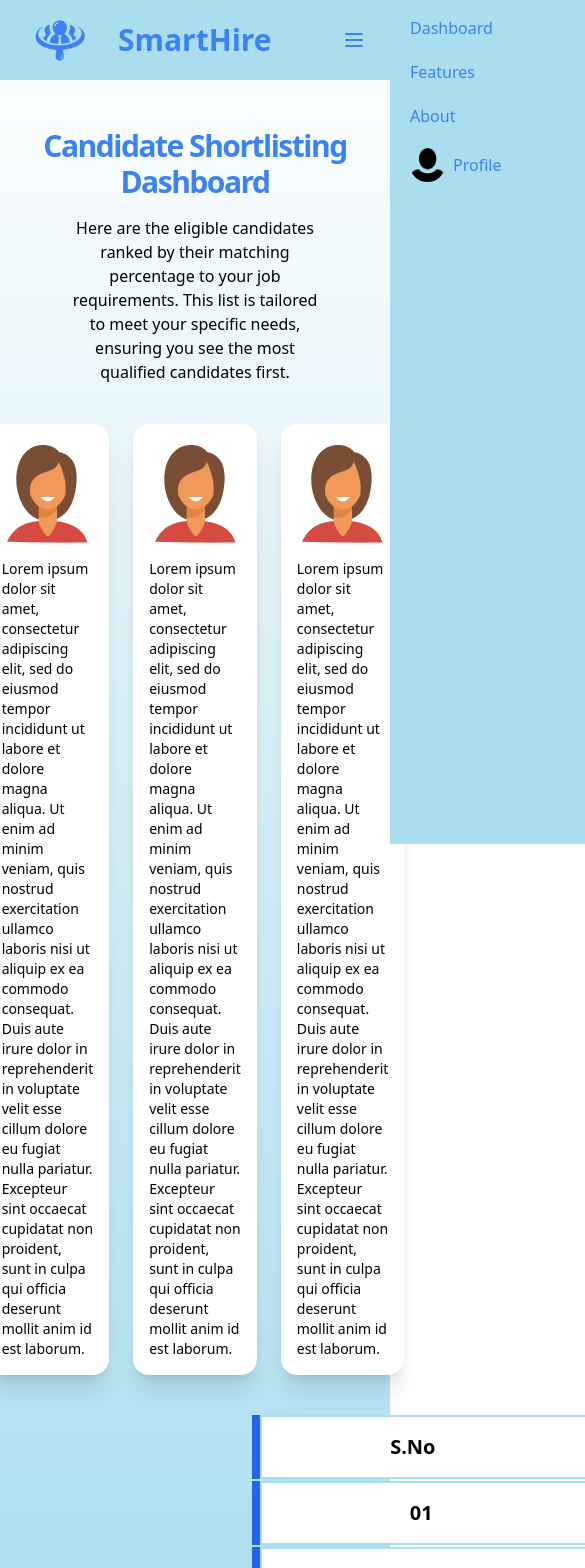
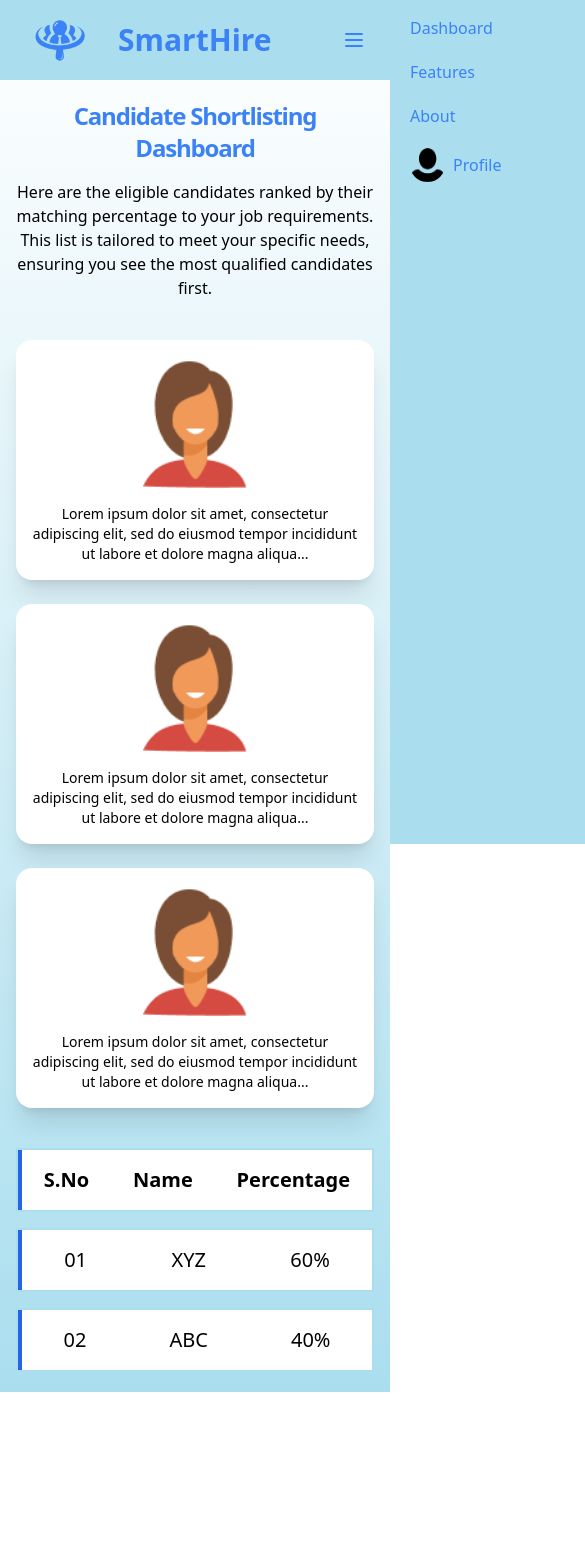
Before and after one commit to Mayank8881/SmartHire, a Next.js app: page /ShortListed in a window 390 px wide. Shown: the top 1568 px of the page, 585 px wide, since content can reach past the window. After the commit the page ends 1392 px from the top, so only its background shows below. Built offline with nearby package versions, Linux system fonts and the light colour scheme.

Commit message:
full responsive

```diff
--- a/app/ResumeUpload/page.js
+++ b/app/ResumeUpload/page.js
@@ -11,17 +11,19 @@ function ResumeUpload() {
 
     return (
         <>
-            <main className="flex-1 grid md:grid-cols-2 px-6 py-12 md:py-24 lg:py-32 xl:ml-20 lg:ml-10 sm:ml-10 -mt-20 text-black">
-                <div className="space-y-4 mt-32">
-                    <h1 className="text-3xl font-bold tracking-tighter sm:text-4xl md:text-5xl text-blue-500">
+            <main className="flex-1 grid md:grid-cols-2 gap-6 px-4 sm:px-6 py-12 md:py-24 lg:py-32 xl:ml-20 lg:ml-10 sm:ml-10 -mt-20 text-black">
+                <div className="space-y-4 mt-10 sm:mt-20 md:mt-32">
+                    <h1 className="text-2xl sm:text-3xl font-bold tracking-tighter md:text-4xl lg:text-5xl text-blue-500">
                         Upload Resumes & Define Your Job Requirements
                     </h1>
-                    <p className="text-muted-foreground md:text-xl">
-                        Please upload your resume and specify the job requirements for the role you're seeking or hiring for. Whether you're a candidate looking to showcase your skills or an employer in need of top talent, this is the place to get started. Make sure to include all relevant details to ensure a perfect match for the position.
+                    <p className="text-muted-foreground text-sm sm:text-base md:text-lg lg:text-xl">
+                        Please upload your resume and specify the job requirements for the role you're seeking or hiring for.
+                        Whether you're a candidate looking to showcase your skills or an employer in need of top talent, this is the place to get started.
+                        Make sure to include all relevant details to ensure a perfect match for the position.
                     </p>
                 </div>
 
-                <div className="w-full max-w-[1200px] h-auto mx-auto">
+                <div className="w-full max-w-[500px] mx-auto md:max-w-[1200px] h-auto">
                     <img
                         src="/assets/Group 24.png"
                         alt="SmartHire"
@@ -30,18 +32,18 @@ function ResumeUpload() {
                 </div>
             </main>
 
-            <div className="flex flex-col items-center justify-center w-full">
-                <div className="w-[500px] bg-white mt-6 rounded-xl px-6 py-6 mb-10 text-black">
-                    <h2 className="text-3xl font-bold sm:text-4xl">Upload Your Resume</h2>
-                    <p className="mt-1 md:text-sm">
+            <div className="flex flex-col items-center justify-center w-full p-6">
+                <div className="w-full max-w-[500px]  bg-white mt-6 rounded-xl px-6 py-6 mb-10 text-black">
+                    <h2 className="text-2xl sm:text-3xl font-bold ">Upload Your Resume</h2>
+                    <p className="mt-1 text-sm md:text-base">
                         Supported formats - pdf (max file size - 2MB).
                     </p>
-                    <form className="mt-5 flex gap-2">
-                        <input type="file" className="file-input file-input-bordered h-10 w-full max-w-xs" />
+                    <form className="mt-5 flex flex-col sm:flex-row gap-2">
+                        <input type="file" className="file-input file-input-bordered h-10 w-full sm:max-w-xs" />
                     </form>
                     <button
                         onClick={handleStartNowClick}
-                        className="bg-[#3B82F6] text-white font-semibold py-2 px-6 rounded-lg hover:bg-blue-600 transition duration-300 focus:outline-none focus:ring-2 focus:ring-blue-500 focus:ring-opacity-50 mt-2"
+                        className="bg-[#3B82F6] text-white font-semibold py-2 px-6 rounded-lg hover:bg-blue-600 transition duration-300 focus:outline-none focus:ring-2 focus:ring-blue-500 focus:ring-opacity-50 mt-4 sm:mt-2 w-full sm:w-auto"
                     >
                         Submit
                     </button>
--- a/app/ShortListed/page.js
+++ b/app/ShortListed/page.js
@@ -1,85 +1,87 @@
-import React from 'react'
+import React from 'react';
 
 const ShortListed = () => {
-
     return (
         <>
-            <div className='flex-col  space-y-10 p-7 mt-5 text-black'>
-                <div>
+            <div className='flex flex-col space-y-10 px-4 sm:px-7 py-5 text-black'>
+                {/* Header */}
                 <div className="flex flex-col items-center justify-center w-full mx-auto">
-                        <h1 className="text-center text-3xl font-bold tracking-tighter sm:text-4xl md:text-5xl text-blue-500">Candidate Shortlisting Dashboard</h1>
-                        <div className="text-center text-muted-foreground w-3/4 md:text-xl mt-4">
+                    <h1 className="text-center text-2xl sm:text-3xl md:text-4xl font-bold tracking-tighter text-blue-500">
+                        Candidate Shortlisting Dashboard
+                    </h1>
+                    <div className="text-center text-muted-foreground w-full sm:w-3/4 md:w-2/3 md:text-lg mt-4">
                         Here are the eligible candidates ranked by their matching percentage to your job requirements. This list is tailored to meet your specific needs, ensuring you see the most qualified candidates first.
+                    </div>
+                </div>
+
+                {/* Card Section */}
+                <div className='flex flex-wrap justify-center gap-6'>
+                    {/* Card 1 */}
+                    <div className="card card-compact bg-white w-full sm:w-72 md:w-96 border-blue-500 shadow-xl">
+                        <figure className='mt-5'>
+                            <img src="/assets/Group 41.png" alt="Candidate" className="object-contain h-32 w-32" />
+                        </figure>
+                        <div className="card-body text-center">
+                            Lorem ipsum dolor sit amet, consectetur adipiscing elit, sed do eiusmod tempor incididunt ut labore et dolore magna aliqua...
+                        </div>
+                    </div>
+                    {/* Card 2 */}
+                    <div className="card card-compact bg-white w-full sm:w-72 md:w-96 shadow-xl">
+                        <figure className='mt-5'>
+                            <img src="/assets/Group 41.png" alt="Candidate" className="object-contain h-32 w-32" />
+                        </figure>
+                        <div className="card-body text-center">
+                            Lorem ipsum dolor sit amet, consectetur adipiscing elit, sed do eiusmod tempor incididunt ut labore et dolore magna aliqua...
+                        </div>
+                    </div>
+                    {/* Card 3 */}
+                    <div className="card card-compact bg-white w-full sm:w-72 md:w-96 shadow-xl">
+                        <figure className='mt-5'>
+                            <img src="/assets/Group 41.png" alt="Candidate" className="object-contain h-32 w-32" />
+                        </figure>
+                        <div className="card-body text-center">
+                            Lorem ipsum dolor sit amet, consectetur adipiscing elit, sed do eiusmod tempor incididunt ut labore et dolore magna aliqua...
                         </div>
                     </div>
                 </div>
 
-
-                <div className='flex col-span-3 gap-6 justify-center text-black'>
-
-                    <div className="card card-compact bg-white w-96 border-blue-500 shadow-xl">
-                        <figure className='mt-5'>
-                            <img
-                                src="/assets/Group 41.png"
-                                alt="Shoes" />
-                        </figure>
-                        <div className="card-body">
-                            {/* //// */}
-                            Lorem ipsum dolor sit amet, consectetur adipiscing elit, sed do eiusmod tempor incididunt ut labore et dolore magna aliqua. Ut enim ad minim veniam, quis nostrud exercitation ullamco laboris nisi ut aliquip ex ea commodo consequat. Duis aute irure dolor in reprehenderit in voluptate velit esse cillum dolore eu fugiat nulla pariatur. Excepteur sint occaecat cupidatat non proident, sunt in culpa qui officia deserunt mollit anim id est laborum.
+                {/* Candidate List */}
+                <div className='w-full sm:w-3/4 lg:w-2/3 mx-auto'>
+                    <div className='flex flex-col space-y-4'>
+                        {/* Header Row */}
+                        <div className='flex items-center w-full bg-white h-16 border-2 border-[#AADEEF]'>
+                            <div className='w-1 bg-blue-600 h-full'></div>
+                            <div className='flex justify-around w-full text-xl font-bold'>
+                                <div>S.No</div>
+                                <div>Name</div>
+                                <div>Percentage</div>
                             </div>
                         </div>
-                    <div className="card card-compact  w-96 shadow-xl bg-white">
-                        <figure className='mt-5'>
-                            <img
-                                src="/assets/Group 41.png"
-                                alt="Shoes" />
-                        </figure>
-                        <div className="card-body">
-                            {/* //// */}
-                            Lorem ipsum dolor sit amet, consectetur adipiscing elit, sed do eiusmod tempor incididunt ut labore et dolore magna aliqua. Ut enim ad minim veniam, quis nostrud exercitation ullamco laboris nisi ut aliquip ex ea commodo consequat. Duis aute irure dolor in reprehenderit in voluptate velit esse cillum dolore eu fugiat nulla pariatur. Excepteur sint occaecat cupidatat non proident, sunt in culpa qui officia deserunt mollit anim id est laborum.
-                        </div>
-                    </div>
-                    <div className="card card-compact bg-white w-96 shadow-xl">
-                        <figure className='mt-5'>
-                            <img
-                                src="/assets/Group 41.png"
-                                alt="Shoes" />
-                        </figure>
-                        <div className="card-body">
-                            Lorem ipsum dolor sit amet, consectetur adipiscing elit, sed do eiusmod tempor incididunt ut labore et dolore magna aliqua. Ut enim ad minim veniam, quis nostrud exercitation ullamco laboris nisi ut aliquip ex ea commodo consequat. Duis aute irure dolor in reprehenderit in voluptate velit esse cillum dolore eu fugiat nulla pariatur. Excepteur sint occaecat cupidatat non proident, sunt in culpa qui officia deserunt mollit anim id est laborum.
-                        </div>
-                    </div>
-                </div>
-                <div className='ml-56 text-xl space-y-0.5 w-[1000px] items-center font-bold'>
-                    <div className='flex '>
-                        <div className='w-2 bg-blue-600'></div>
-                        <div className=' text-xl bg-white space-y-0.5 w-[1000px] font-bold flex justify-around h-16 items-center border-2 border-[#AADEEF]'>
-                            <div>S.No</div>
-                            <div>Name</div>
-                            <div>percentage</div>
-                        </div>
-                    </div>
-                    <div className='flex '>
-                        <div className='w-2 bg-blue-600'></div>
-                        <div className=' text-xl bg-white space-y-0.5 w-[1000px]  flex justify-around h-16 items-center border-2 border-[#AADEEF]'>
+
+                        {/* Candidate 1 */}
+                        <div className='flex items-center w-full bg-white h-16 border-2 border-[#AADEEF]'>
+                            <div className='w-1 bg-blue-600 h-full'></div>
+                            <div className='flex justify-around w-full text-xl'>
                                 <div>01</div>
                                 <div>XYZ</div>
                                 <div>60%</div>
                             </div>
                         </div>
-                    <div className='flex '>
-                        <div className='w-2 bg-blue-600'></div>
-                        <div className=' text-xl bg-white space-y-0.5 w-[1000px]  flex justify-around h-16 items-center border-2 border-[#AADEEF]'>
+
+                        {/* Candidate 2 */}
+                        <div className='flex items-center w-full bg-white h-16 border-2 border-[#AADEEF]'>
+                            <div className='w-1 bg-blue-600 h-full'></div>
+                            <div className='flex justify-around w-full text-xl'>
                                 <div>02</div>
                                 <div>ABC</div>
                                 <div>40%</div>
                             </div>
                         </div>
                     </div>
-
+                </div>
             </div>
         </>
-    )
-}
+    );
+};
 
 export default ShortListed;
--- a/app/components/Main.js
+++ b/app/components/Main.js
@@ -19,25 +19,25 @@ function Main() {
                     saving you time and helping you find the perfect candidates and for candidate interview preparation dashboard.
                 </div>
             </div>
-            <div className='flex flex-col md:flex-row mt-0 md:mt-20 lg:mt-0 text-black'>
-                <div className='flex flex-col items-center justify-center w-[350px] h-[480px] md:w-[600px] md:h-[600px] lg:w-[500px] lg:h-[420px] bg-[#DEF9FF] mt-16 rounded-xl mx-auto md:mx-4 lg:ml-40'>
+            <div className='flex flex-col mr-36 md:flex-row mt-0 space-x-8  md:mt-20 lg:mt-0 text-black'>
+                <div className='flex flex-col items-center justify-center w-[350px] h-[500px] md:w-[600px] md:h-[600px] lg:w-[500px] lg:h-[480px] bg-[#DEF9FF] mt-16 rounded-xl mx-auto md:mx-4 lg:ml-40'>
                     <Image src='/assets/Group 39.png' width={200} height={300} />
                     <p className='text-center text-3xl font-bold text-blue-500'>Resume Shortlisting</p>
-                    <div className="text-center text-muted-foreground w-3/4 md:text-xl mt-1">
-                        Curating resumes efficiently to match top talent with organizational role needs
+                    <div className="text-center text-muted-foreground w-3/4 md:text-lg mt-1">
+                        Curating resumes efficiently to match top talent with organizational role.
                     </div>
-                    <button className="bg-[#3B82F6] text-white font-semibold py-2 px-6 rounded-lg hover:bg-blue-600 transition duration-300 focus:outline-none focus:ring-2 focus:ring-blue-500 focus:ring-opacity-50 mt-2" onClick={handleStartNowClick}>
+                    <button className="bg-[#3B82F6] text-white font-semibold py-2 px-6 rounded-lg hover:bg-blue-600 transition duration-300 focus:outline-none focus:ring-2 focus:ring-blue-500 focus:ring-opacity-50  mt-5" onClick={handleStartNowClick}>
                         Click Here
                     </button>
                 </div>
 
-                <div className='flex flex-col items-center justify-center w-[350px] h-[480px] mb-10 md:w-[600px] md:h-[600px] lg:w-[500px] lg:h-[420px] bg-[#DEF9FF] mt-16 rounded-xl mx-auto md:mx-4 lg:ml-40'>
+                <div className='flex flex-col items-center justify-center w-[350px] h-[500px] mb-10 md:w-[600px] md:h-[600px] lg:w-[500px] lg:h-[480px] bg-[#DEF9FF] mt-16 rounded-xl mx-auto md:mx-4 lg:ml-40'>
                     <Image src='/assets/Group 40.png' width={230} height={400} />
                     <p className='text-center text-3xl font-bold text-blue-500'>Interview Prep</p>
-                    <div className="text-center text-muted-foreground w-3/4 md:text-xl mt-1">
+                    <div className="text-center text-muted-foreground w-3/4 md:text-lg mt-1">
                         AI-driven interview prep: feedback, skill analysis, progress tracking, alignment.
                     </div>
-                    <button className="bg-[#3B82F6] text-white font-semibold py-2 px-6 rounded-lg hover:bg-blue-600 transition duration-300 focus:outline-none focus:ring-2 focus:ring-blue-500 focus:ring-opacity-50 mt-2">
+                    <button className="bg-[#3B82F6] text-white font-semibold py-2 px-6 rounded-lg hover:bg-blue-600 transition duration-300 focus:outline-none focus:ring-2 focus:ring-blue-500 focus:ring-opacity-50 mt-5">
                         Click Here
                     </button>
                 </div>
--- a/app/components/ResumeLanding.js
+++ b/app/components/ResumeLanding.js
@@ -7,7 +7,7 @@ import { useRouter } from 'next/navigation';
 function ResumeLanding() {
     const router = useRouter();
 
-    const handleStartNowClick = () => {
+    const handleStartClick = () => {
         router.push('/ResumeUpload');
     };
 
@@ -19,13 +19,13 @@ function ResumeLanding() {
                         <h1 className="text-3xl md:text-4xl lg:text-5xl font-bold text-[#3B82F6]">
                             SmartHire: Resume Shortlisting
                         </h1>
-                        <div className="flex flex-col items-end mr-16">
+                        <div className="flex flex-col object-contain items-end  mr-16">
                             <p className="text-lg text-gray-600 max-w-md text-right">
                                 Efficiently curating resumes to identify top talent and ensure a perfect match for organizational needs and role requirements.
                             </p>
                             <button
-                                onClick={handleStartNowClick}
                                 className="bg-[#3B82F6] text-white font-semibold py-2 px-6 rounded-lg hover:bg-blue-600 transition duration-300 focus:outline-none focus:ring-2 focus:ring-blue-500 focus:ring-opacity-50 mt-2"
+                                onClick={handleStartClick}
                             >
                                 Start Now
                             </button>
```
Lines whose indentation alone changed are shown as unchanged.
